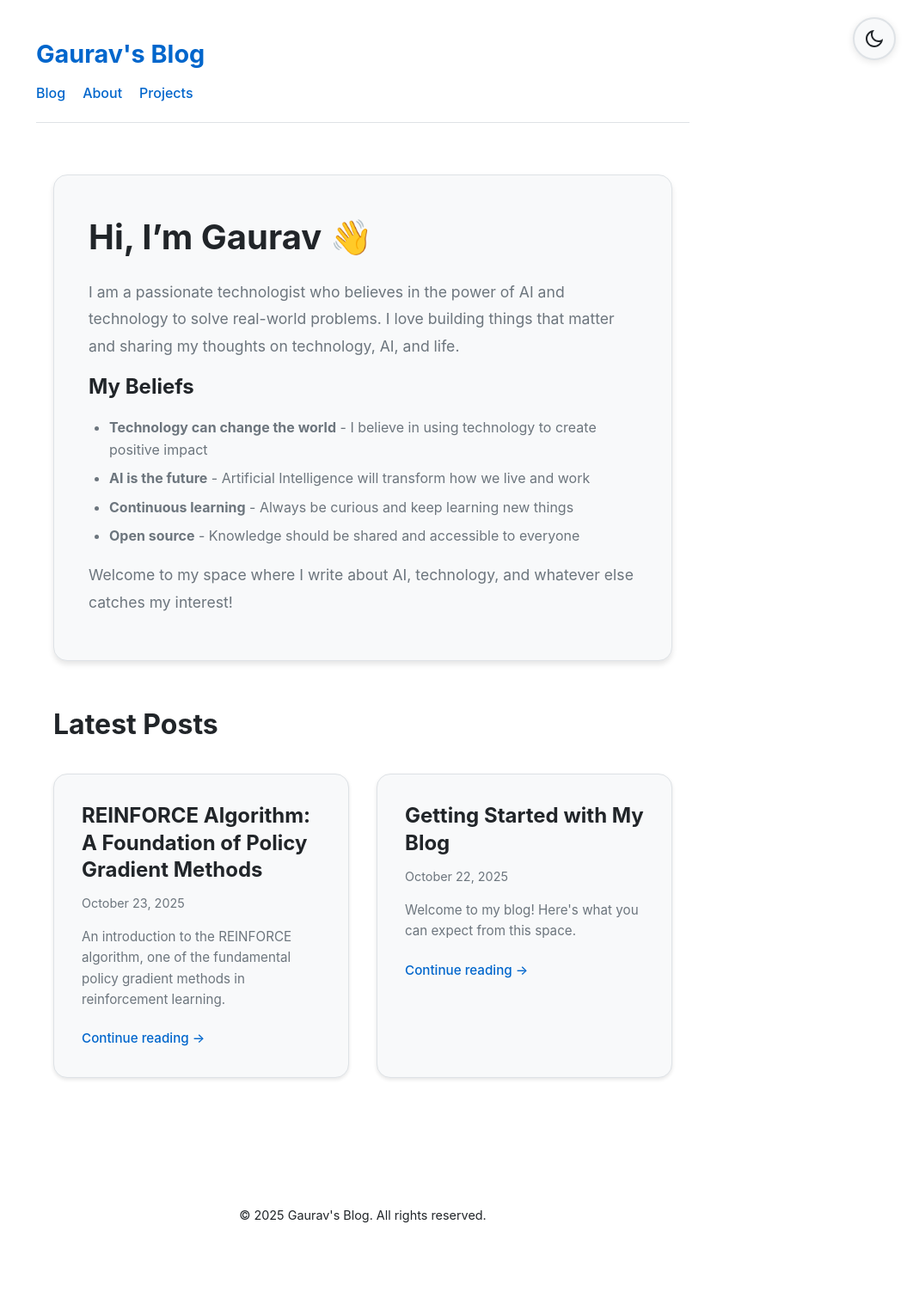
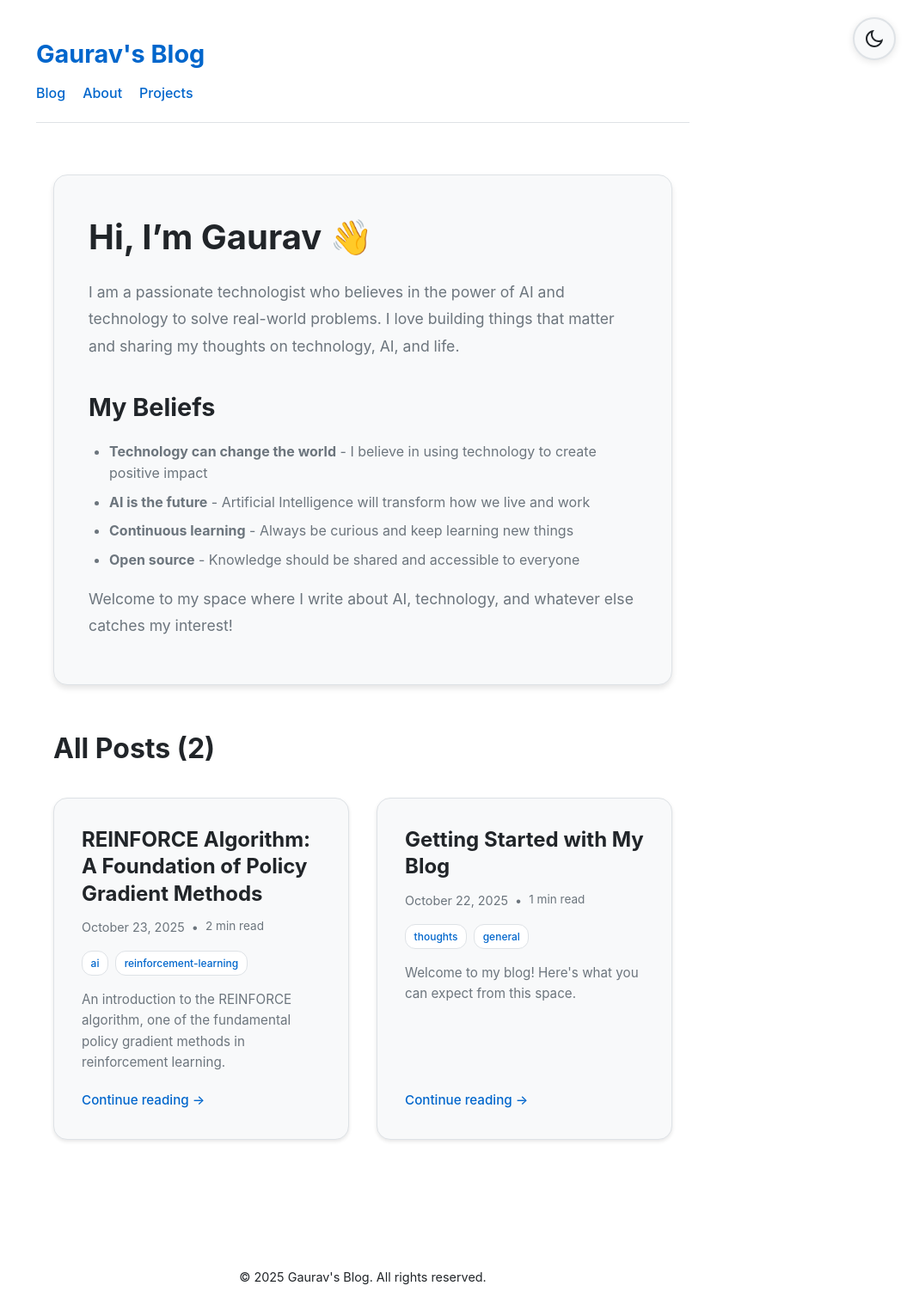
Before and after one commit to GauravAtavale/gauravatavale.github.io, a Jekyll site: the page built from index.markdown, in a window 1280 px wide. Shown: the whole page at 86% size, without its empty margins (218-1280 px from the left). Built offline with Jekyll 4.4.1, drawn with Linux system fonts in a browser that asks for light colours; before the commit the page ends 1445 px from its top, so only the background shows below that.

Commit message:
updated layout to add all blog posts in home

```diff
--- a/_layouts/home.html
+++ b/_layouts/home.html
@@ -7,7 +7,7 @@ layout: default
   </div>
 
   {% if site.posts.size > 0 %}
-    <h2 class="section-heading">Latest Posts</h2>
+    <h2 class="section-heading">All Posts ({{ site.posts.size }})</h2>
     <div class="post-grid">
       {% for post in site.posts %}
         <article class="post-card">
@@ -18,7 +18,18 @@ layout: default
                 <time datetime="{{ post.date | date_to_xmlschema }}">
                   {{ post.date | date: "%B %-d, %Y" }}
                 </time>
+                {% if post.categories.size > 0 %}
+                  <span class="separator">•</span>
+                  <span class="reading-time">{{ post.content | number_of_words | divided_by: 200 | plus: 1 }} min read</span>
+                {% endif %}
               </p>
+              {% if post.categories.size > 0 %}
+                <div class="categories">
+                  {% for category in post.categories %}
+                    <span class="category-tag">{{ category }}</span>
+                  {% endfor %}
+                </div>
+              {% endif %}
               {% if post.excerpt %}
                 <p class="card-excerpt">{{ post.excerpt | strip_html | truncatewords: 25 }}</p>
               {% endif %}
@@ -27,6 +38,10 @@ layout: default
           </a>
         </article>
       {% endfor %}
+    </div>
+  {% else %}
+    <div class="no-posts">
+      <p>No posts yet. Check back soon!</p>
     </div>
   {% endif %}
 </div>
@@ -59,6 +74,13 @@ layout: default
   color: var(--text-primary);
 }
 
+.intro-card h2 {
+  font-size: 1.8rem;
+  margin-top: 2rem;
+  margin-bottom: 1rem;
+  color: var(--text-primary);
+}
+
 .intro-card p {
   font-size: 1.1rem;
   line-height: 1.8;
@@ -81,11 +103,14 @@ layout: default
   font-weight: 700;
   margin-bottom: 2rem;
   color: var(--text-primary);
+  display: flex;
+  align-items: center;
+  gap: 0.5rem;
 }
 
 .post-grid {
   display: grid;
-  grid-template-columns: repeat(auto-fill, minmax(300px, 1fr));
+  grid-template-columns: repeat(auto-fill, minmax(320px, 1fr));
   gap: 2rem;
   margin-bottom: 3rem;
 }
@@ -97,6 +122,9 @@ layout: default
   border: 1px solid var(--border-color);
   transition: transform 0.3s ease, box-shadow 0.3s ease;
   box-shadow: 0 2px 4px var(--shadow);
+  height: 100%;
+  display: flex;
+  flex-direction: column;
 }
 
 .post-card:hover {
@@ -107,11 +135,16 @@ layout: default
 .card-link {
   text-decoration: none;
   color: inherit;
-  display: block;
+  display: flex;
+  flex-direction: column;
+  height: 100%;
 }
 
 .card-content {
   padding: 2rem;
+  display: flex;
+  flex-direction: column;
+  flex: 1;
 }
 
 .card-title {
@@ -131,6 +164,42 @@ layout: default
   color: var(--text-secondary);
   font-size: 0.9rem;
   margin-bottom: 1rem;
+  display: flex;
+  align-items: center;
+  gap: 0.5rem;
+  flex-wrap: wrap;
+}
+
+.separator {
+  color: var(--text-secondary);
+}
+
+.reading-time {
+  font-size: 0.85rem;
+}
+
+.categories {
+  display: flex;
+  gap: 0.5rem;
+  flex-wrap: wrap;
+  margin-bottom: 1rem;
+}
+
+.category-tag {
+  background: var(--bg-primary);
+  color: var(--link-color);
+  padding: 0.25rem 0.6rem;
+  border-radius: 12px;
+  font-size: 0.75rem;
+  font-weight: 500;
+  border: 1px solid var(--border-color);
+  transition: all 0.2s ease;
+}
+
+.post-card:hover .category-tag {
+  background: var(--link-color);
+  color: var(--bg-primary);
+  border-color: var(--link-color);
 }
 
 .card-excerpt {
@@ -138,18 +207,33 @@ layout: default
   line-height: 1.6;
   margin-bottom: 1.25rem;
   font-size: 0.95rem;
+  flex: 1;
 }
 
 .read-more {
   color: var(--link-color);
   font-weight: 500;
   font-size: 0.95rem;
-  transition: gap 0.2s ease;
+  transition: transform 0.2s ease;
   display: inline-block;
+  margin-top: auto;
 }
 
 .post-card:hover .read-more {
   transform: translateX(4px);
+}
+
+.no-posts {
+  text-align: center;
+  padding: 4rem 2rem;
+  background: var(--bg-secondary);
+  border-radius: 16px;
+  border: 1px solid var(--border-color);
+}
+
+.no-posts p {
+  color: var(--text-secondary);
+  font-size: 1.1rem;
 }
 
 @media (max-width: 768px) {
@@ -165,5 +249,23 @@ layout: default
   .intro-card h1 {
     font-size: 2rem;
   }
+
+  .section-heading {
+    font-size: 1.5rem;
+  }
+
+  .card-content {
+    padding: 1.5rem;
+  }
+
+  .card-title {
+    font-size: 1.25rem;
+  }
+}
+
+@media (min-width: 769px) and (max-width: 1024px) {
+  .post-grid {
+    grid-template-columns: repeat(2, 1fr);
+  }
 }
 </style>
```
